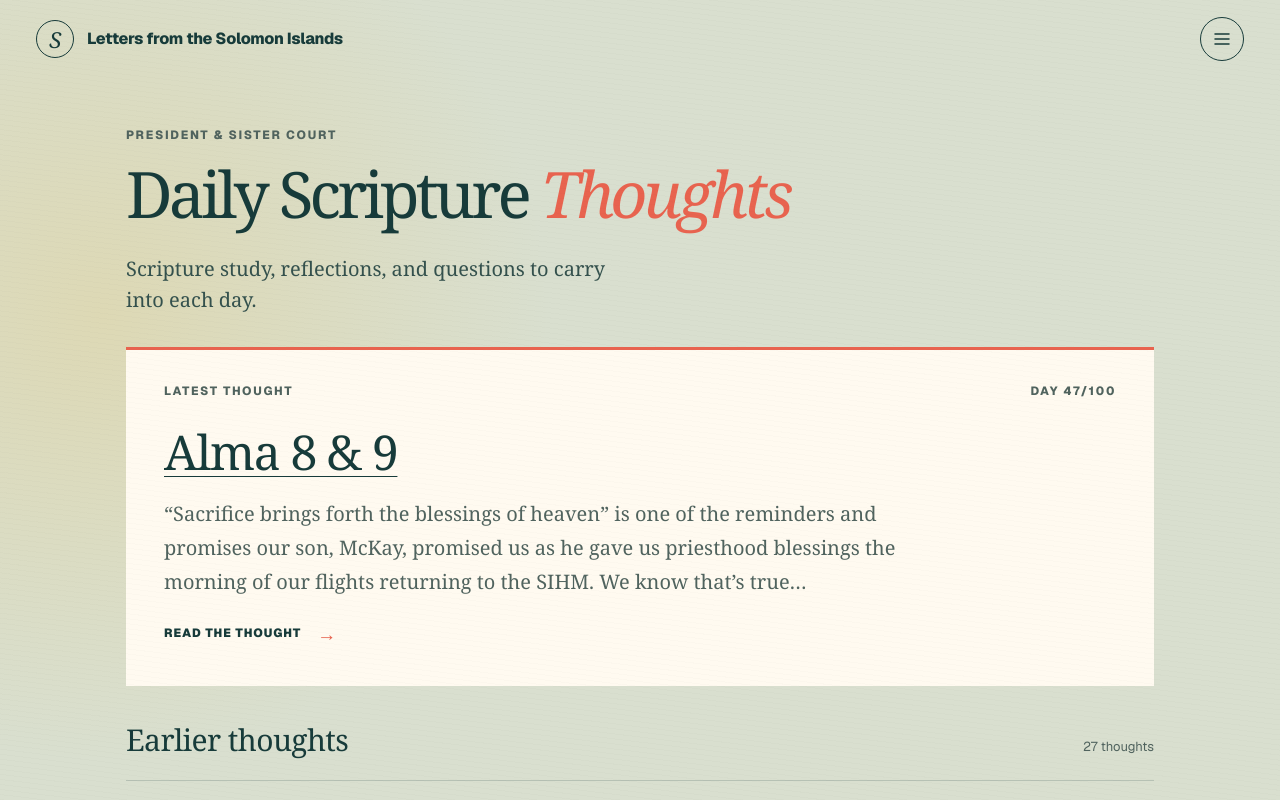
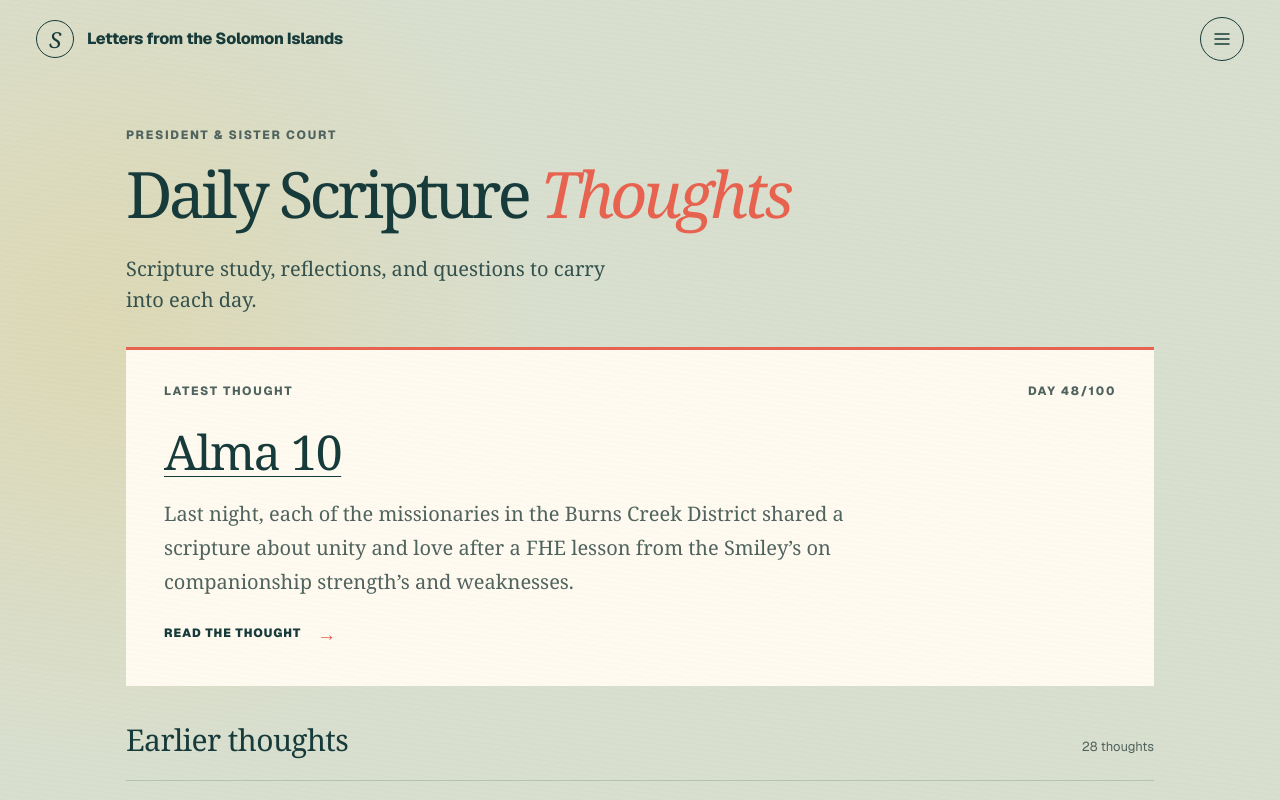
Before and after one commit to mckaycourt/solomon-islands-mission, a Next.js app: page /scripture-thoughts in a window 1280 px wide. Shown: the top 800 px of the page. Built offline with nearby package versions, Linux system fonts and the light colour scheme.

Commit message:
Add Day 48 scripture thought on Alma 10

```diff
--- a/app/scripture-thoughts/thoughts.ts
+++ b/app/scripture-thoughts/thoughts.ts
@@ -13,6 +13,31 @@ export type ScriptureThought = {
 
 export const scriptureThoughts: ScriptureThought[] = [
   {
+    slug: "alma-10",
+    title: "Alma 10",
+    day: "Day 48/100",
+    chapters: [
+      { label: "Alma 10", url: "https://www.churchofjesuschrist.org/study/scriptures/bofm/alma/10?lang=eng" },
+    ],
+    blocks: [
+      { kind: "paragraph", text: "We love this chapter, Elders and Sisters, especially for us missionaries!" },
+      { kind: "paragraph", text: "Last night, each of the missionaries in the Burns Creek District shared a scripture about unity and love after a FHE lesson from the Smiley’s on companionship strength’s and weaknesses." },
+      { kind: "paragraph", text: "Elder Smiley shared about his fishing pole and how each of the parts of the pole were so necessary to catch a fish. Although it might look like some parts of the pole had a more vital role, none of the parts really worked without the other parts. Sister Court pointed out how the parts were like the Doctrine of Christ, so soon there became a faith handle, a repentance part of the pole, a baptism part of the pole, the Holy Ghost part of the pole and an endure to the end part. The gospel of Jesus Christ can really be found in just about everything!" },
+      { kind: "paragraph", text: "We see illustrations of that in this chapter." },
+      { kind: "paragraph", text: "The people of Ammonihah are not listening to Alma. They are so hard hearted!" },
+      { kind: "paragraph", text: "So, like the parts of the fishing pole, and in unity with his companion, Amulek steps up." },
+      { kind: "paragraph", text: "Ever wonder why he gives his genealogy first? Might be numerous reasons but one that Sister Court and I discussed is that they needed a second witness and one that was from Ammonihah like them. But it wasn’t just that he was from Ammonihah like them, it was also that he too, was just LIKE them." },
+      { kind: "paragraph", text: "Amulek was totally into acquiring material possessions (v. 4 - “I have also acquired much riches) and he also didn’t have much of a spiritual background (v. 5 - “I never have known much of the ways of the Lord)." },
+      { kind: "paragraph", text: "Then he tells them the real truth hoping that they will see the opportunity in front of them. Yes he did know of the Lord, he had been called many times, but he just wouldn’t respond (v. 6 - “…I did harden my heart, for I was called many times and I would not hear…”)." },
+      { kind: "paragraph", text: "He shares with them his personal story, he testifies to how he was converted to the Lord, and he shows them how all parts of his life have improved since welcoming the Lord’s prophet into his family (v. 7-11)." },
+      { kind: "paragraph", text: "It is so powerful when we make it personal, Elders and Sisters. The people can argue about doctrine and they can recite to you things their preachers have taught them about our church. But it is almost impossible to dispute someone’s personal witness." },
+      { kind: "paragraph", text: "That is why in PMG, Chapter 10, Teach to Build Faith in Jesus Christ, under the section “Share Your Testimony” it says, “Sharing your testimony is a powerful way to invite the Spirit and help others feel His influence. One of the missions of the Holy Ghost is to testify of Heavenly Father and Jesus Christ. He often fulfills this in companionship with you as you bear testimony.” It also says, “When your companion is teaching, share your testimony to provide a second witness of what he or she has taught.”" },
+      { kind: "paragraph", text: "We’re so grateful that we can see that in action in this chapter." },
+      { kind: "paragraph", text: "Another thing to notice - Remember when Alma was the “vilest of all sinners” before he repented and was cleansed and became new by Jesus Christ? Well, look in verse 7 for an angel’s description of Alma to Amulek! Imagine that, Elders and Sisters, that can happen for each of us too! We can be holy! We can be chosen men and women of God!" },
+      { kind: "paragraph", text: "We love you so much and we pray for your strength and protection as you head out to fulfill your missionary purpose today!" },
+    ],
+  },
+  {
     slug: "alma-8-and-9",
     title: "Alma 8 & 9",
     day: "Day 47/100",
```
